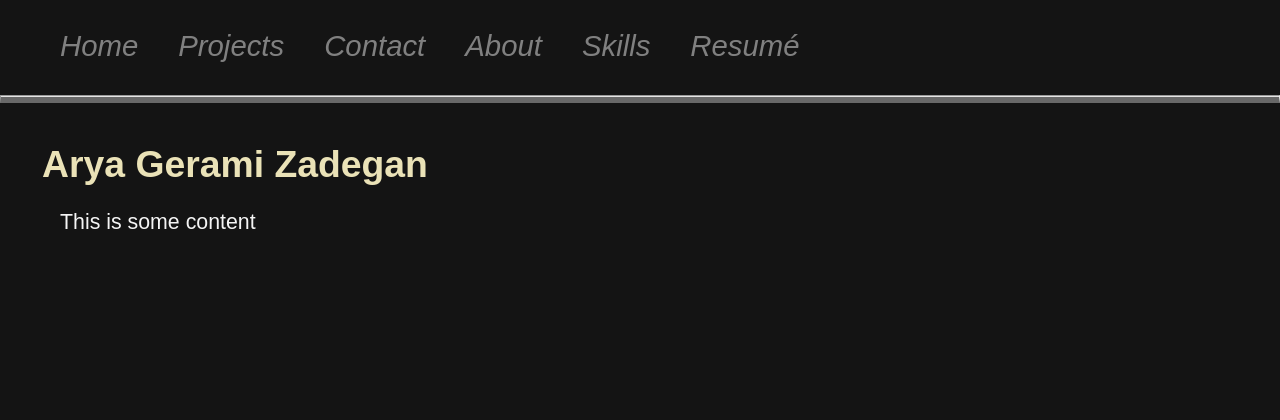
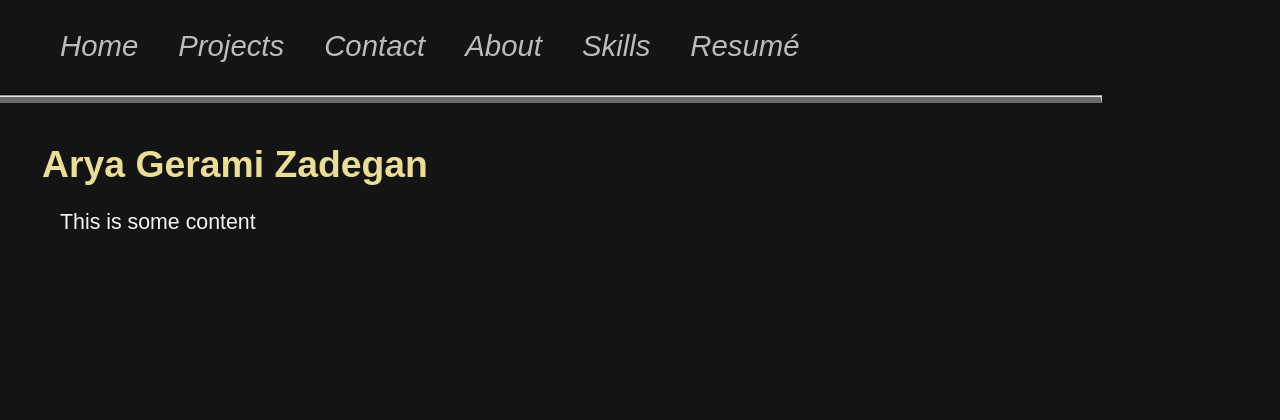
Before and after one commit to cookies-xor-cream/cookies-xor-cream.github.io, a Flask app: page / in a window 1280 px wide. Shown: the top 420 px of the page. Run offline with Flask 2, Linux system fonts and the light colour scheme; some libraries are stand-ins or nearby versions.

Commit message:
Jamie styling suggestions

```diff
--- a/website/static/css/index.css
+++ b/website/static/css/index.css
@@ -11,14 +11,14 @@ body {
 	--maximum-red: #D62828;
 	--tangy-orange: #F77F00;
 	--firey-yellow: #FCBF49;
-	--lemon-meringue: #EAE2B7;
+	--lemon-meringue: #EADD98;
 
 	--bg-dark: var(--eerie-black);
 	--accent-dark: var(--oxford-blue);
 	--accent-light: var(--platinum);
 	--text-dark: var(--ghost-white);
 
-	--ghastly-gray: gray;
+	--ghastly-gray: #BBBBBB;
 
 	background-color: var(--platinum);
 	color: var(--ghost-white);
@@ -40,11 +40,14 @@ a {
 	color: var(--firey-yellow);
 	text-decoration: none;
 
-	transition: 0.3s;
+	display: inline-block;
+
+	transition: 0.2s;
 }
 
 a:hover {
 	color: var(--lemon-meringue);
+	transform:  scale(103%);
 }
 
 /* nav stylings */
@@ -112,7 +115,8 @@ hr.breaker {
 	border-bottom-width: 6px;
 	border-bottom-color: var(--eerie-black);
 
-
+	transform: translateX(-10%);
+	width: 90%;
 }
 
 /* page header */
```
